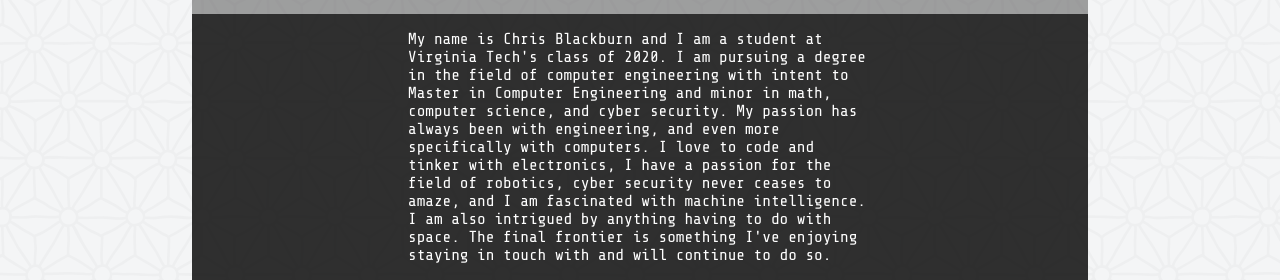
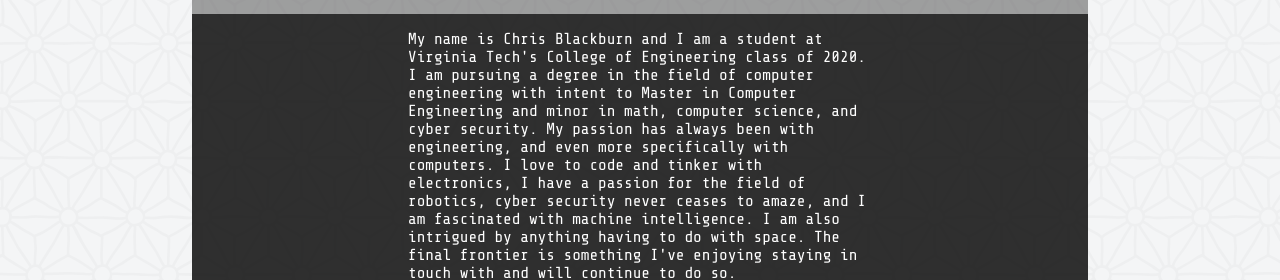
Before and after one commit to krizboy12/blackburn.github.io, a plain HTML site: page index.html in a window 1280 px wide. Shown: the part 533-813 px from the top of the page. Drawn offline with nearby package versions, Linux system fonts and the light colour scheme.

Commit message:
Update index.html

```diff
--- a/index.html
+++ b/index.html
@@ -34,7 +34,7 @@
 			<div class="about-container">
 				<h1>About Me</h1>
 					<div class="description">
-						<p class="description-text">My name is Chris Blackburn and I am a student at Virginia Tech's class of 2020. I am pursuing a degree in the field of computer engineering with intent to Master in Computer Engineering and minor in math, computer science, and cyber security. My passion has always been with engineering, and even more specifically with computers. I love to code and tinker with electronics, I have a passion for the field of robotics, cyber security never ceases to amaze, and I am fascinated with machine intelligence. I am also intrigued by anything having to do with space. The final frontier is something I've enjoying staying in touch with and will continue to do so.</p>
+						<p class="description-text">My name is Chris Blackburn and I am a student at Virginia Tech's College of Engineering class of 2020. I am pursuing a degree in the field of computer engineering with intent to Master in Computer Engineering and minor in math, computer science, and cyber security. My passion has always been with engineering, and even more specifically with computers. I love to code and tinker with electronics, I have a passion for the field of robotics, cyber security never ceases to amaze, and I am fascinated with machine intelligence. I am also intrigued by anything having to do with space. The final frontier is something I've enjoying staying in touch with and will continue to do so.</p>
 					</div>
 				<h1>Education</h1>
 					<h2>Virginia Tech Class of 2020</h2>
```
